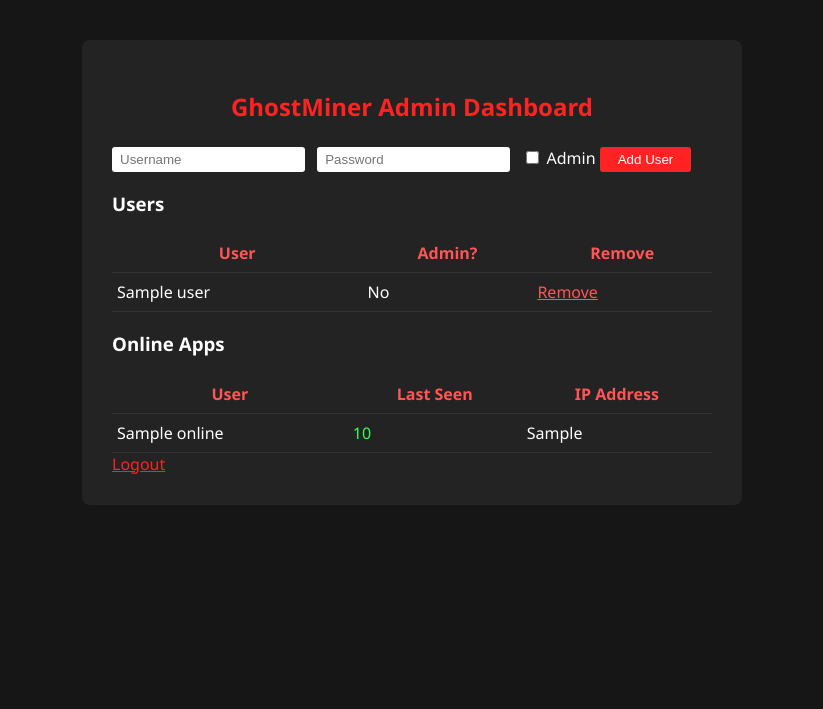
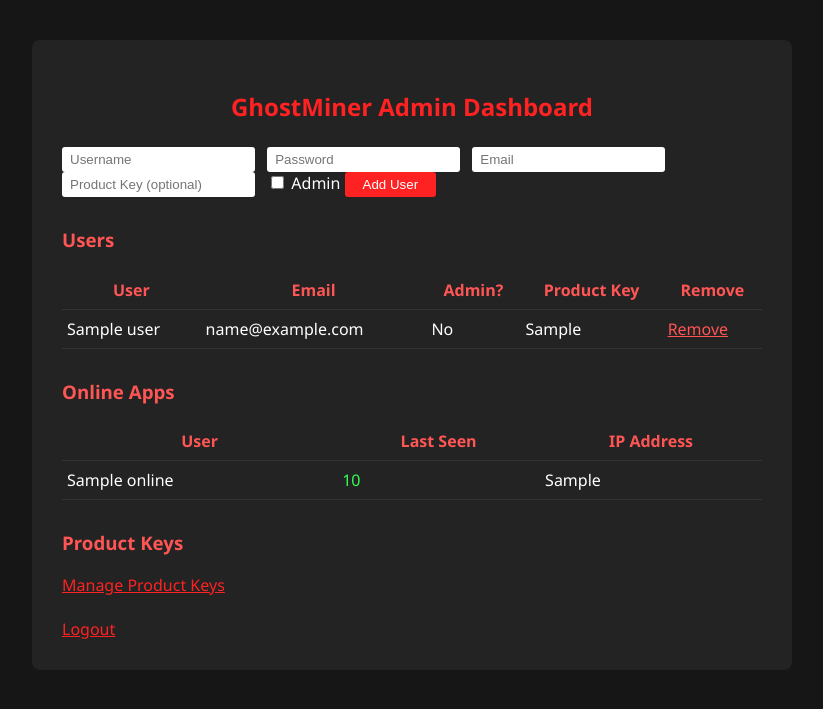
Before and after one commit to architech66/GhostMiner-API, a Flask app: template templates/dashboard.html in a window 1280 px wide. Shown: the top 709 px of the page, without its empty margins (228-1051 px from the left). Run offline with Flask 3, Linux system fonts and the light colour scheme; the template is opened without the code that fills it: most values are stand-ins (such as "Sample title", 1, 10 or a date in 2020).

Commit message:
Update dashboard.html

```diff
--- a/templates/dashboard.html
+++ b/templates/dashboard.html
@@ -4,7 +4,7 @@
     <title>GhostMiner Admin Dashboard</title>
     <style>
         body { background: #161616; color: #fff; font-family: 'Segoe UI', sans-serif; }
-        .box { max-width: 600px; margin: 40px auto; padding: 30px; background: #232323; border-radius: 8px; }
+        .box { max-width: 700px; margin: 40px auto; padding: 30px; background: #232323; border-radius: 8px; }
         h2 { color: #FF2222; text-align: center; }
         table { width: 100%; margin-top: 18px; border-collapse: collapse;}
         th, td { border-bottom: 1px solid #333; padding: 8px 5px; }
@@ -13,6 +13,7 @@
         .add-form input[type=text], .add-form input[type=password] { margin-right: 8px; padding: 5px 8px; border-radius: 3px; border: none;}
         .add-form button { background: #FF2222; color: #fff; border: none; border-radius: 3px; padding: 5px 18px;}
         .online { color: #33ff55; }
+        .section-title { margin-top: 30px; color: #FF5555;}
     </style>
 </head>
 <body>
@@ -21,21 +22,25 @@
         <form class="add-form" method="post" action="/admin/add_user">
             <input type="text" name="username" placeholder="Username" required>
             <input type="password" name="password" placeholder="Password" required>
+            <input type="text" name="email" placeholder="Email">
+            <input type="text" name="key" placeholder="Product Key (optional)">
             <label><input type="checkbox" name="is_admin"> Admin</label>
             <button type="submit">Add User</button>
         </form>
-        <h3>Users</h3>
+        <h3 class="section-title">Users</h3>
         <table>
-            <tr><th>User</th><th>Admin?</th><th>Remove</th></tr>
+            <tr><th>User</th><th>Email</th><th>Admin?</th><th>Product Key</th><th>Remove</th></tr>
             {% for u, v in users.items() %}
             <tr>
                 <td>{{ u }}</td>
+                <td>{{ v.email }}</td>
                 <td>{{ "Yes" if v.is_admin else "No" }}</td>
+                <td>{{ v.product_key }}</td>
                 <td><a style="color:#FF5555" href="/admin/remove_user/{{ u }}">Remove</a></td>
             </tr>
             {% endfor %}
         </table>
-        <h3>Online Apps</h3>
+        <h3 class="section-title">Online Apps</h3>
         <table>
             <tr><th>User</th><th>Last Seen</th><th>IP Address</th></tr>
             {% for u, v in online.items() %}
@@ -46,6 +51,9 @@
             </tr>
             {% endfor %}
         </table>
+        <h3 class="section-title">Product Keys</h3>
+        <a href="/admin/keys" style="color:#FF2222;">Manage Product Keys</a>
+        <br><br>
         <a style="color:#FF2222;" href="/admin/logout">Logout</a>
     </div>
 </body>
```
